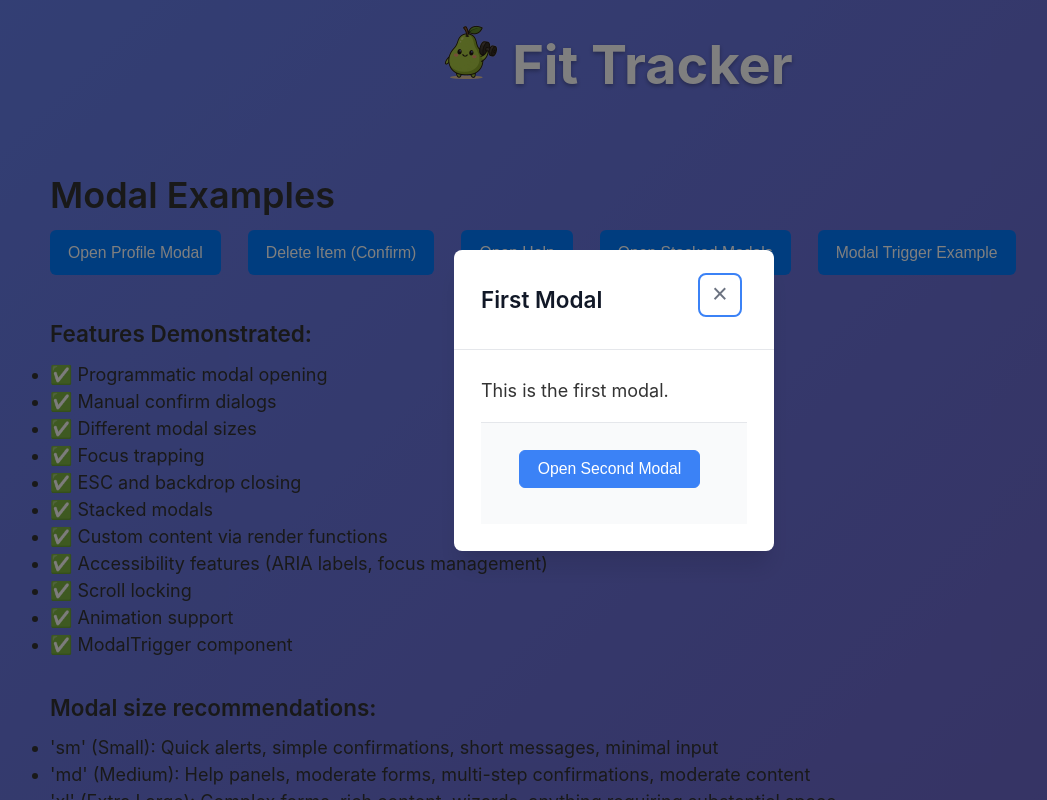
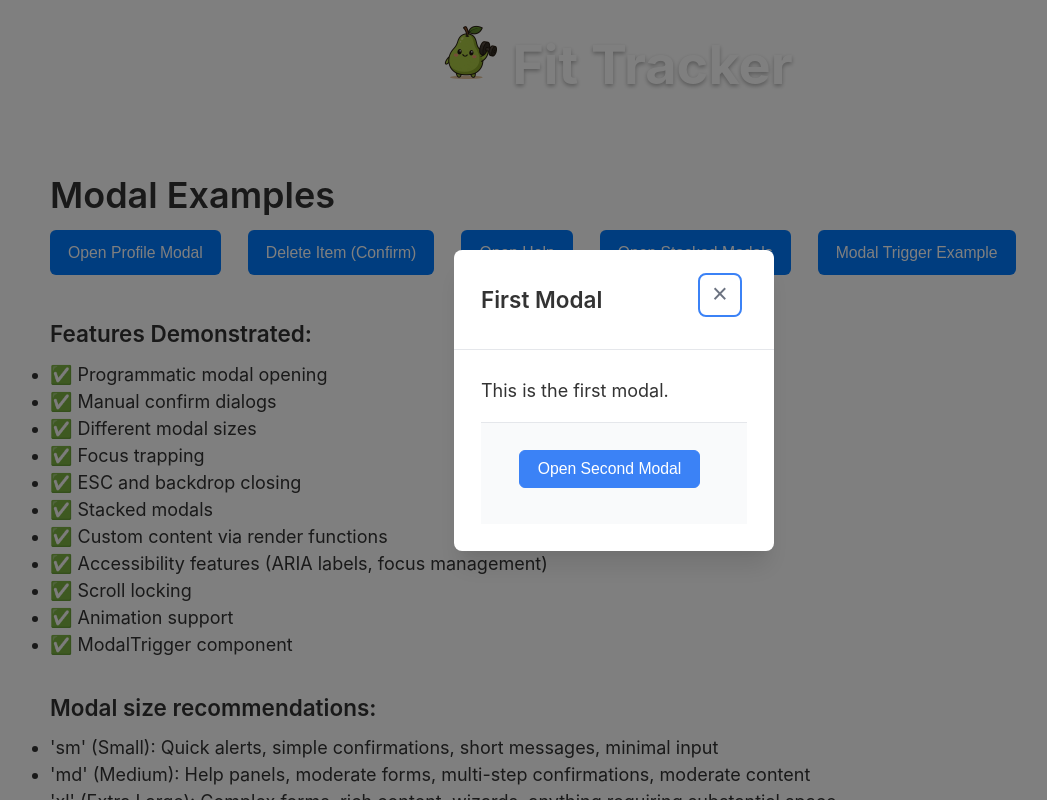
Before and after one commit to pearpages/fit-tracker, a React (Vite) app: page / in a window 1280 px wide. Both pictures are taken after a click on the button "Open Stacked Modals". Shown: the top 800 px of the page, without its empty margins (26-1073 px from the left). Built offline with nearby package versions, Linux system fonts and the light colour scheme.

Commit message:
fix: modal

```diff
--- a/src/App.scss
+++ b/src/App.scss
@@ -2,7 +2,6 @@
 
 .app {
   min-height: 100vh;
-  background: linear-gradient(135deg, #667eea 0%, #764ba2 100%);
   padding: 20px;
   font-family:
     -apple-system, BlinkMacSystemFont, 'Segoe UI', 'Roboto', sans-serif;
--- a/src/components/Modal/ModalRoot.tsx
+++ b/src/components/Modal/ModalRoot.tsx
@@ -73,17 +73,7 @@ const FocusTrap: React.FC<FocusTrapProps> = ({
   }, [enabled, initialFocus]);
 
   return (
-    <div
-      className="modal-focus-trap"
-      ref={containerRef}
-      style={{
-        outline: 'none',
-        display: 'flex',
-        alignItems: 'center',
-        justifyContent: 'center',
-        width: '100%',
-      }}
-    >
+    <div className="modal-focus-trap" ref={containerRef}>
       {children}
     </div>
   );
--- a/src/components/Modal/index.scss
+++ b/src/components/Modal/index.scss
@@ -12,30 +12,59 @@
  * - Proper z-index stacking for multiple modals
  */
 
-// Modal backdrop - completely bulletproof positioning
-.modal-backdrop {
-  // Force positioning to override any parent styles
-  position: fixed !important;
-  top: 0 !important;
-  left: 0 !important;
-  right: 0 !important;
-  bottom: 0 !important;
-  width: 100vw !important;
-  height: 100vh !important;
+// Modal theme variables
+:root {
+  --modal-bg: #ffffff;
+  --modal-text: #333333;
+  --modal-border: #e5e7eb;
+  --modal-button-bg: #ffffff;
+  --modal-button-hover: #f3f4f6;
+  --modal-button-text: #374151;
+  --modal-button-border: #d1d5db;
+  --modal-actions-bg: #f9fafb;
+  --modal-close-text: #6b7280;
+  --modal-close-hover: #374151;
+}
+
+@media (prefers-color-scheme: dark) {
+  :root {
+    --modal-bg: #1e1e1e;
+    --modal-text: #e0e0e0;
+    --modal-border: #333333;
+    --modal-button-bg: #2d2d2d;
+    --modal-button-hover: #3d3d3d;
+    --modal-button-text: #e0e0e0;
+    --modal-button-border: #404040;
+    --modal-actions-bg: #252525;
+    --modal-close-text: #9ca3af;
+    --modal-close-hover: #d1d5db;
+  }
+}
+
+// Modal backdrop - uses high specificity instead of !important
+[data-modal-root].modal-backdrop {
+  // Positioning
+  position: fixed;
+  top: 0;
+  left: 0;
+  right: 0;
+  bottom: 0;
+  width: 100vw;
+  height: 100vh;
 
   // Background and layout
-  background-color: rgba(0, 0, 0, 0.5) !important;
+  background-color: rgba(0, 0, 0, 0.5);
 
-  // Force flexbox layout
-  display: flex !important;
-  flex-direction: column !important;
-  align-items: center !important;
-  justify-content: center !important;
-  padding: 0 !important;
-  margin: 0 !important;
+  // Flexbox layout
+  display: flex;
+  flex-direction: column;
+  align-items: center;
+  justify-content: center;
+  padding: 0;
+  margin: 0;
 
   // Ensure it's above everything
-  z-index: 999999 !important;
+  z-index: 999999;
 
   // Animation states - backdrop fade only
   opacity: 0;
@@ -51,31 +80,31 @@
 
   // Stacked modals should not have dark backdrop
   &.modal-backdrop--stacked {
-    background-color: transparent !important;
+    background-color: transparent;
   }
 }
 
-// Modal dialog container - default centered behavior
-.modal-dialog {
+// Modal dialog container - uses high specificity instead of !important
+[data-modal-root] .modal-dialog {
   // Reset all possible conflicting styles
-  position: relative !important;
-  margin: 0 !important;
-  padding: 0 !important;
+  position: relative;
+  margin: 0;
+  padding: 0;
 
   // Layout
-  background: white !important;
-  border-radius: 8px !important;
-  box-shadow: 0 20px 25px -5px rgba(0, 0, 0, 0.1), 0 10px 10px -5px rgba(0, 0, 0, 0.04) !important;
+  background: var(--modal-bg, #ffffff);
+  border-radius: 8px;
+  box-shadow: 0 20px 25px -5px rgba(0, 0, 0, 0.1), 0 10px 10px -5px rgba(0, 0, 0, 0.04);
 
   // Size constraints for desktop
-  width: auto !important;
-  min-width: 320px !important;
-  max-width: 600px !important;
-  max-height: 90vh !important;
+  width: auto;
+  min-width: 320px;
+  max-width: 600px;
+  max-height: 90vh;
 
   // Flexbox layout
-  display: flex !important;
-  flex-direction: column !important;
+  display: flex;
+  flex-direction: column;
 
   // Animation states - transform only, no opacity conflicts
   transform: scale(0.95) translateY(-10px);
@@ -96,14 +125,14 @@
   align-items: center;
   justify-content: space-between;
   padding: 1.5rem;
-  border-bottom: 1px solid #e5e7eb;
+  border-bottom: 1px solid var(--modal-border, #e5e7eb);
   flex-shrink: 0; // Prevent header from shrinking
 
   .modal-title {
     margin: 0;
     font-size: 1.25rem;
     font-weight: 600;
-    color: #111827;
+    color: var(--modal-text, #111827);
   }
 
   .modal-close {
@@ -113,7 +142,7 @@
     cursor: pointer;
     padding: 0.25rem;
     border-radius: 4px;
-    color: #6b7280;
+    color: var(--modal-close-text, #6b7280);
     line-height: 1;
     min-width: 2rem;
     min-height: 2rem;
@@ -122,8 +151,8 @@
     justify-content: center;
 
     &:hover {
-      background-color: #f3f4f6;
-      color: #374151;
+      background-color: var(--modal-button-hover, #f3f4f6);
+      color: var(--modal-close-hover, #374151);
     }
 
     &:focus {
@@ -155,14 +184,15 @@
   button {
     padding: 0.5rem 1rem;
     border-radius: 6px;
-    border: 1px solid #d1d5db;
-    background: white;
+    border: 1px solid var(--modal-button-border, #d1d5db);
+    background: var(--modal-button-bg, white);
+    color: var(--modal-button-text, #374151);
     cursor: pointer;
     font-weight: 500;
     transition: all 150ms ease;
 
     &:hover {
-      background-color: #f9fafb;
+      background-color: var(--modal-button-hover, #f9fafb);
     }
 
     &:focus {
@@ -193,29 +223,48 @@
 }
 
 // Focus trap container
-div[style*="outline: none"] {
-  outline: none !important;
+[data-modal-root] div[style*="outline: none"] {
+  outline: none;
+}
+
+// Modal focus trap container - ensures full area is clickable
+.modal-focus-trap {
+  display: flex;
+  align-items: center;
+  justify-content: center;
+  width: 100%;
+  height: 100%;
+  min-height: 100vh;
+  min-height: 100dvh; // Better mobile viewport handling
+  outline: none;
+
+  // Safari-specific fixes for margin issues
+  @supports (-webkit-touch-callout: none) {
+    // iOS Safari specific
+    position: relative;
+    -webkit-overflow-scrolling: touch;
+  }
 }
 
 // Mobile responsive design - full screen
 @media (max-width: 768px) {
-  .modal-backdrop {
-    padding: 0 !important;
-    align-items: stretch !important;
-    justify-content: stretch !important;
+  [data-modal-root].modal-backdrop {
+    padding: 0;
+    align-items: stretch;
+    justify-content: stretch;
   }
 
-  .modal-dialog {
-    width: 100vw !important;
-    height: 100vh !important;
-    height: 100dvh !important; // Use dynamic viewport height if supported
-    max-width: none !important;
-    max-height: none !important;
-    border-radius: 0 !important;
+  [data-modal-root] .modal-dialog {
+    width: 100vw;
+    height: 100vh;
+    height: 100dvh; // Use dynamic viewport height if supported
+    max-width: none;
+    max-height: none;
+    border-radius: 0;
 
     // Safe area handling for devices with notches
-    padding-top: env(safe-area-inset-top, 0) !important;
-    padding-bottom: env(safe-area-inset-bottom, 0) !important;
+    padding-top: env(safe-area-inset-top, 0);
+    padding-bottom: env(safe-area-inset-bottom, 0);
 
     // Full screen slide-up animation for mobile - transform only
     transform: translateY(100%);
@@ -238,19 +287,19 @@ div[style*="outline: none"] {
     &.modal-md,
     &.modal-lg,
     &.modal-xl {
-      width: 100vw !important;
-      max-width: none !important;
+      width: 100vw;
+      max-width: none;
     }
   }
 
-  .modal-header {
+  [data-modal-root] .modal-header {
     padding: 1rem;
     padding-top: calc(1rem + env(safe-area-inset-top, 0));
-    border-bottom: 1px solid #e5e7eb;
+    border-bottom: 1px solid var(--modal-border, #e5e7eb);
     flex-shrink: 0;
   }
 
-  .modal-content {
+  [data-modal-root] .modal-content {
     padding: 1rem;
     padding-bottom: calc(1rem + env(safe-area-inset-bottom, 0));
     flex: 1;
@@ -261,39 +310,39 @@ div[style*="outline: none"] {
 
 // Desktop styles - ensure proper centering
 @media (min-width: 769px) {
-  .modal-backdrop {
-    display: flex !important;
-    align-items: center !important;
-    justify-content: center !important;
-    padding: 2rem !important;
+  [data-modal-root].modal-backdrop {
+    display: flex;
+    align-items: center;
+    justify-content: center;
+    padding: 2rem;
   }
 
-  .modal-dialog {
-    margin: 0 !important;
-    width: auto !important;
-    height: auto !important;
-    max-height: 90vh !important;
-    border-radius: 8px !important;
+  [data-modal-root] .modal-dialog {
+    margin: 0;
+    width: auto;
+    height: auto;
+    max-height: 90vh;
+    border-radius: 8px;
 
     // Size variants with proper max-widths for desktop
     &[data-size="sm"], &.modal-sm {
-      width: 100% !important;
-      max-width: 400px !important;
+      width: 100%;
+      max-width: 400px;
     }
 
     &[data-size="md"], &.modal-md {
-      width: 100% !important;
-      max-width: 600px !important;
+      width: 100%;
+      max-width: 600px;
     }
 
     &[data-size="lg"], &.modal-lg {
-      width: 100% !important;
-      max-width: 800px !important;
+      width: 100%;
+      max-width: 800px;
     }
 
-        &[data-size="xl"], &.modal-xl {
-      width: 100% !important;
-      max-width: 1200px !important;
+    &[data-size="xl"], &.modal-xl {
+      width: 100%;
+      max-width: 1200px;
     }
   }
 }
@@ -303,8 +352,8 @@ div[style*="outline: none"] {
   display: flex;
   gap: 0.75rem;
   padding: 1.5rem;
-  border-top: 1px solid #e5e7eb;
-  background-color: #f9fafb;
+  border-top: 1px solid var(--modal-border, #e5e7eb);
+  background-color: var(--modal-actions-bg, #f9fafb);
   flex-shrink: 0;
 
   // Right-aligned actions (common pattern)
@@ -335,16 +384,16 @@ div[style*="outline: none"] {
   button {
     padding: 0.5rem 1rem;
     border-radius: 6px;
-    border: 1px solid #d1d5db;
-    background-color: white;
-    color: #374151;
+    border: 1px solid var(--modal-button-border, #d1d5db);
+    background-color: var(--modal-button-bg, white);
+    color: var(--modal-button-text, #374151);
     font-weight: 500;
     cursor: pointer;
     transition: all 150ms ease-in-out;
 
     &:hover {
-      background-color: #f3f4f6;
-      border-color: #9ca3af;
+      background-color: var(--modal-button-hover, #f3f4f6);
+      border-color: var(--modal-button-border, #9ca3af);
     }
 
     &:focus {
```
